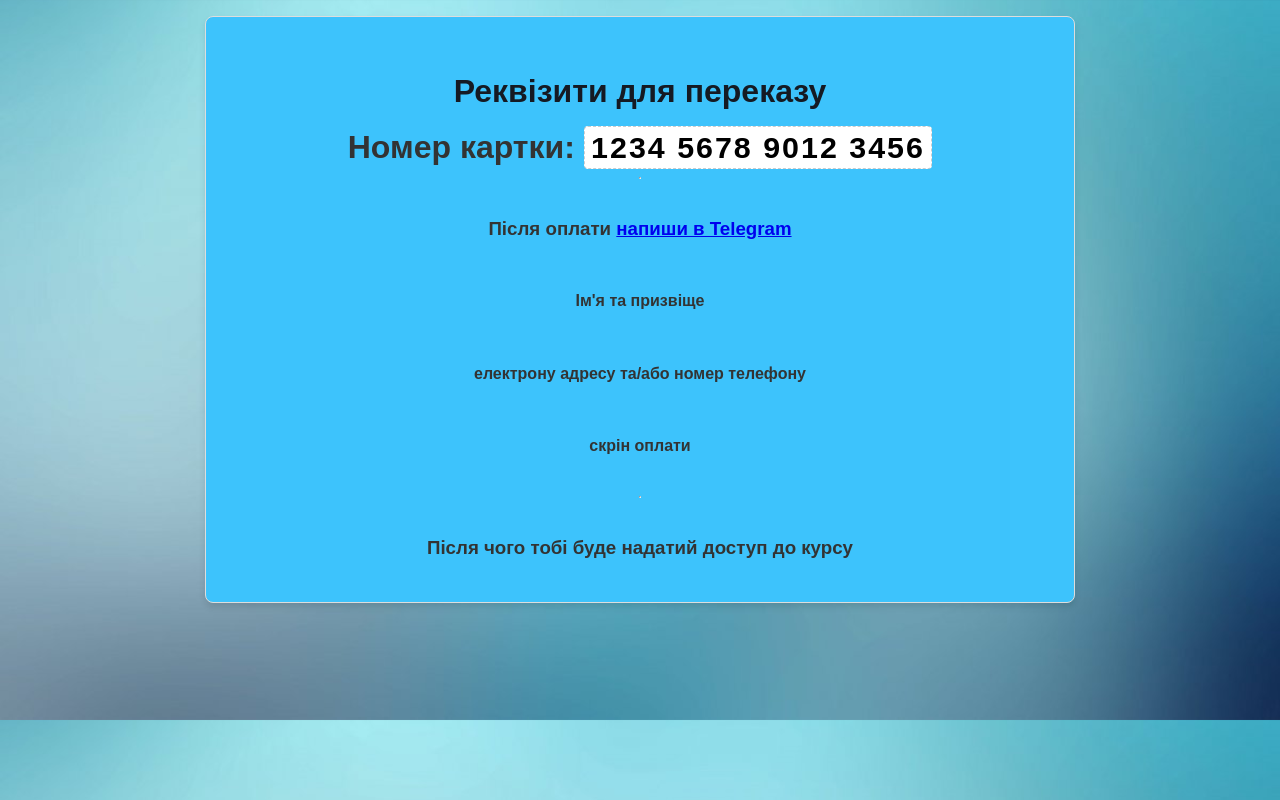
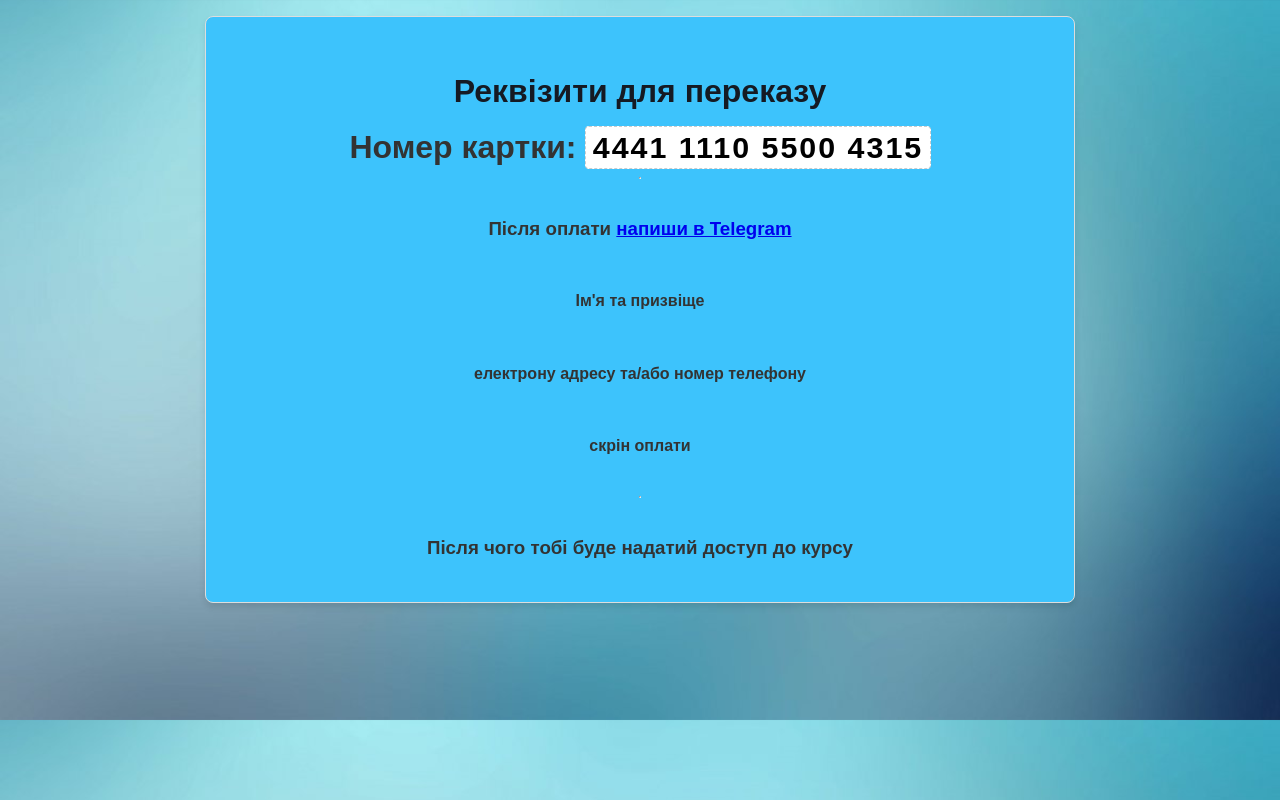
Before and after one commit to OksanaNevolina/front_ac, a React (Create React App) app: page /#/card in a window 1280 px wide. Built offline with nearby package versions, Linux system fonts and the light colour scheme.

Commit message:
add card

```diff
--- a/src/components/card/CardDetails.tsx
+++ b/src/components/card/CardDetails.tsx
@@ -6,7 +6,7 @@ const CardDetails: React.FC = () => {
         <div className={styles.cardDetails}>
             <h3 className={styles.title}>Реквізити для переказу</h3>
             <div className={styles.cardInfo}>
-                <p><strong>Номер картки:</strong> <span className={styles.cardNumber}>1234 5678 9012 3456</span></p>
+                <p><strong>Номер картки:</strong> <span className={styles.cardNumber}>4441 1110 5500 4315</span></p>
 
             </div>
             <div className={styles.cardInfo}>
```
